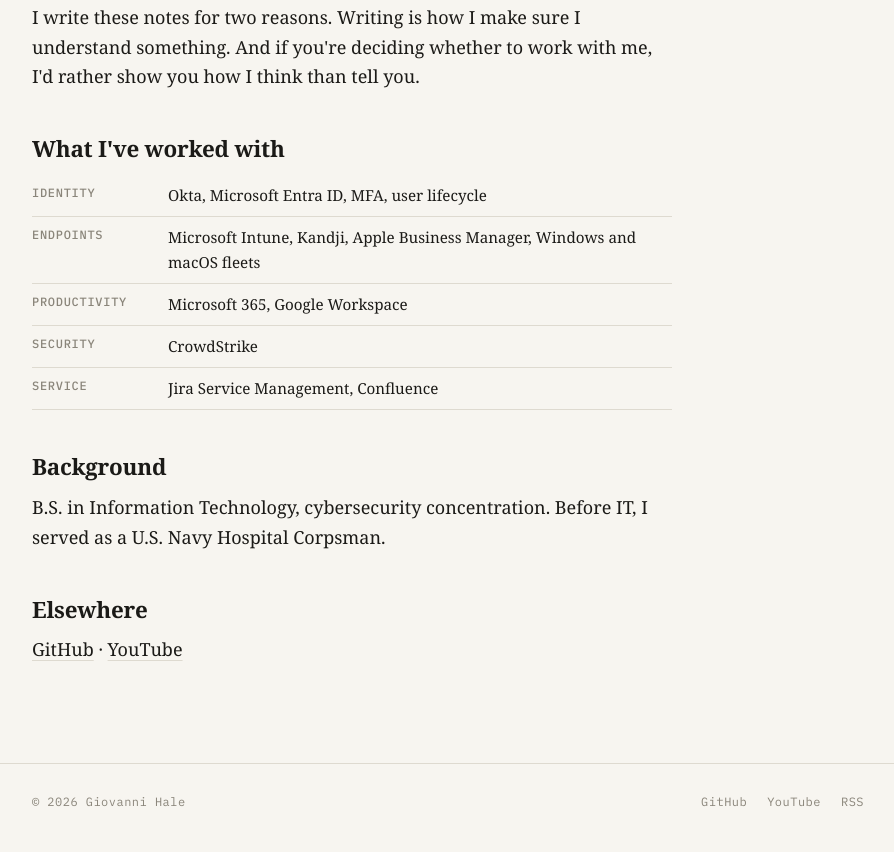
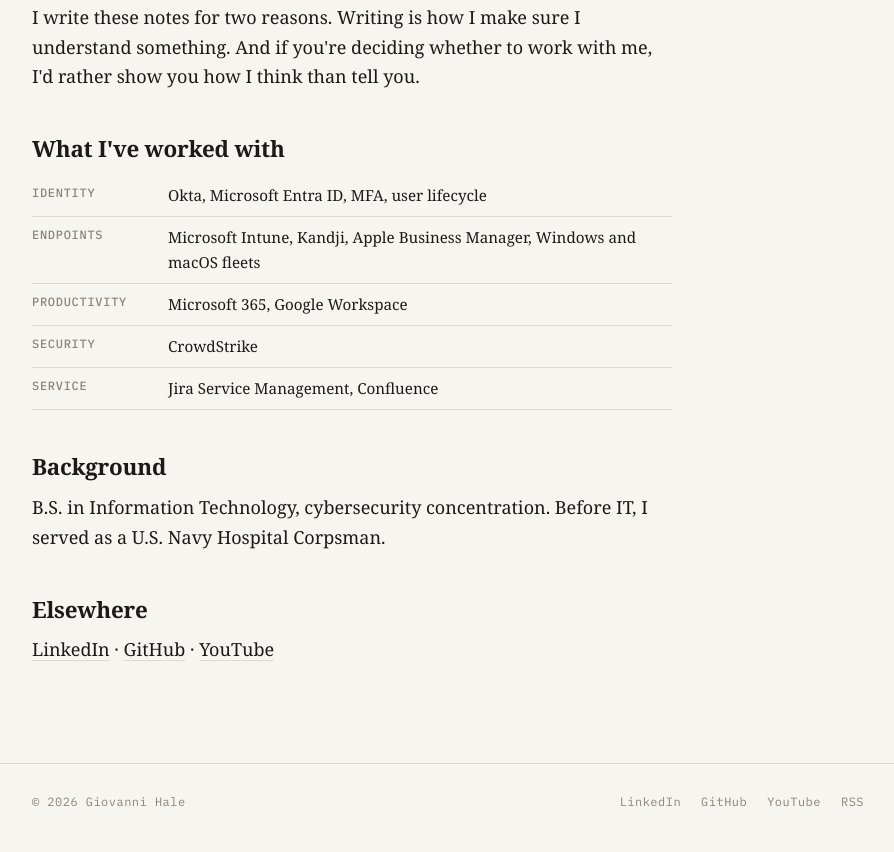
Before and after one commit to giovannihale/iamgiovannihale, an Astro site: page /about in a window 1280 px wide. Shown: the part 481-1333 px from the top of the page, without its empty margins (192-1086 px from the left). Built offline with nearby package versions, Linux system fonts and the light colour scheme; Astro itself is replaced by a stand-in of ours.

Commit message:
Add LinkedIn to footer and About
Co-Authored-By: Claude Opus 5.5 <noreply@anthropic.com>
Claude-Session: https://claude.ai/code/session_012vdQRRVm8S67BB5XsKcw9c

```diff
--- a/src/components/Footer.astro
+++ b/src/components/Footer.astro
@@ -7,6 +7,7 @@ const year = new Date().getFullYear();
 	<div class="wrap foot">
 		<span>© {year} Giovanni Hale</span>
 		<span class="links">
+			<a href={LINKS.linkedin} rel="me">LinkedIn</a>
 			<a href={LINKS.github} rel="me">GitHub</a>
 			<a href={LINKS.youtube} rel="me">YouTube</a>
 			<a href="/rss.xml">RSS</a>
--- a/src/consts.ts
+++ b/src/consts.ts
@@ -3,6 +3,7 @@ export const SITE_DESCRIPTION =
 	"Systems, identity, and security — field notes from an IT operator, written in public.";
 
 export const LINKS = {
+	linkedin: "https://www.linkedin.com/in/giovannihale/",
 	github: "https://github.com/giovannihale",
 	youtube: "https://www.youtube.com/@GiovanniHale",
 };
--- a/src/pages/about.astro
+++ b/src/pages/about.astro
@@ -51,7 +51,7 @@ const stack = [
 
 		<h2>Elsewhere</h2>
 		<p>
-			<a href={LINKS.github}>GitHub</a> · <a href={LINKS.youtube}>YouTube</a>
+			<a href={LINKS.linkedin}>LinkedIn</a> · <a href={LINKS.github}>GitHub</a> · <a href={LINKS.youtube}>YouTube</a>
 		</p>
 	</div>
 </Page>
```
